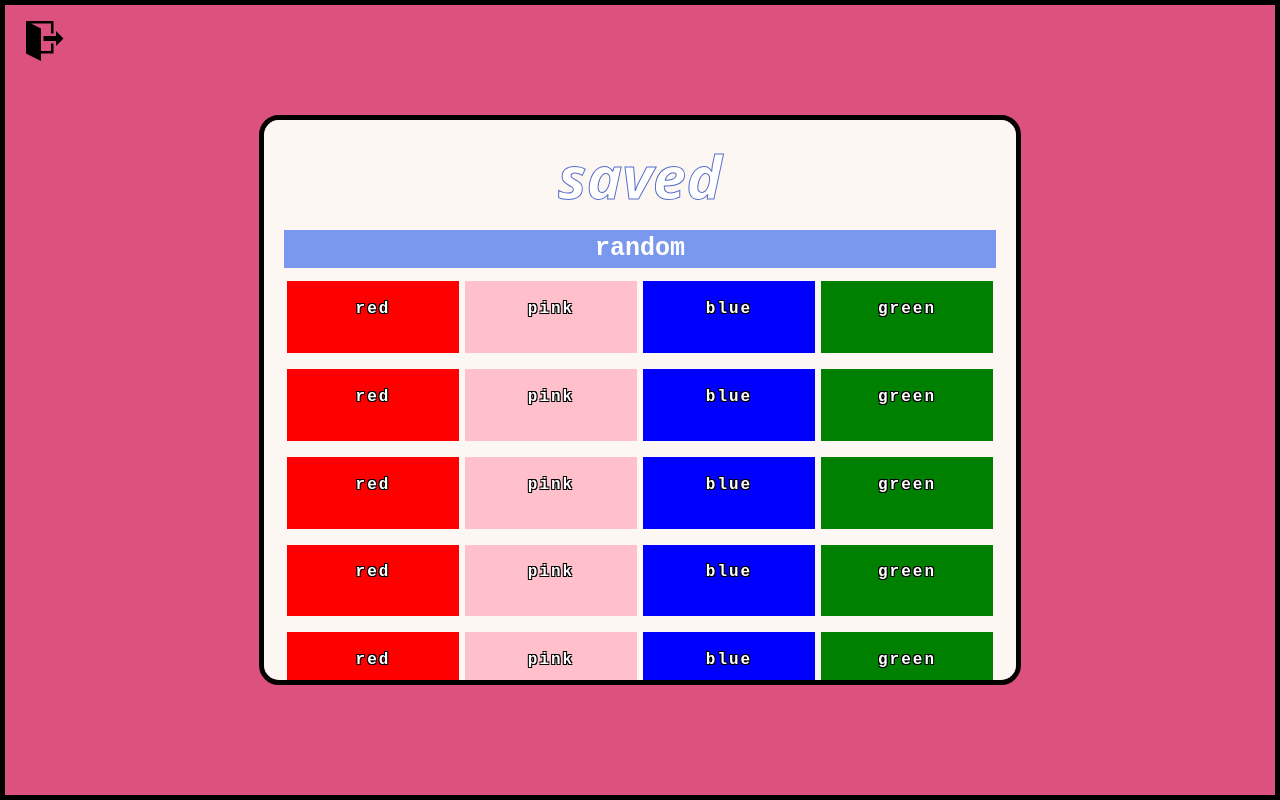
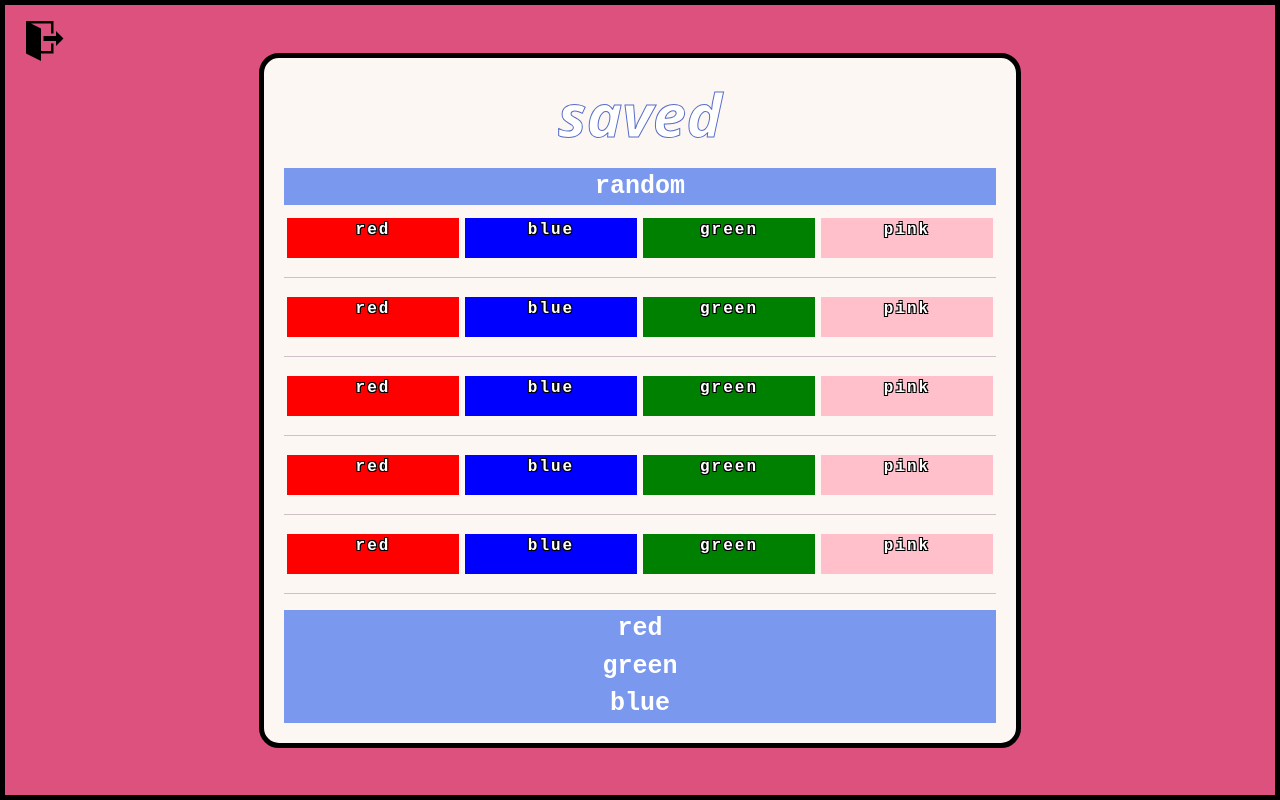
Before and after one commit to christinewang766/colour-love, a React (Vite) app: page /home/saved in a window 1280 px wide. Built offline with nearby package versions, Linux system fonts and the light colour scheme.

Commit message:
debugging axios

```diff
--- a/src/components/SimplePalette.tsx
+++ b/src/components/SimplePalette.tsx
@@ -1,5 +1,5 @@
 
-export function SimplePalette() {
+export function SimplePalette(props: { hexes: string[] }) {
 
     function SimpleSwatchBox(props: { hex: string })  {
         return (
@@ -13,10 +13,10 @@ export function SimplePalette() {
   return (
     /** container for palette */
     <div style={{background:"white", height:"15%", marginTop:"10px", display:"flex"}}>
-        <SimpleSwatchBox hex="red" />
-        <SimpleSwatchBox hex="pink" />
-        <SimpleSwatchBox hex="blue" />
-        <SimpleSwatchBox hex="green" />
+        <SimpleSwatchBox hex={props.hexes[0]}/>
+        <SimpleSwatchBox hex={props.hexes[1]} />
+        <SimpleSwatchBox hex={props.hexes[2]} />
+        <SimpleSwatchBox hex={props.hexes[3]} />
     </div>
   );
 }
--- a/src/pages/Palette.tsx
+++ b/src/pages/Palette.tsx
@@ -4,8 +4,9 @@ import { useNavigate } from "react-router-dom";
 import Swatch from "../components/Swatch";
 import { Axios } from "axios";
 import { useSelector } from "react-redux";
-import { useEffect, useState } from "react";
+import { useState } from "react";
 import { selectUser } from "../components/redux/userSlice";
+import { random } from "../components/redux/colourSlice";
 
 export function Palette() {
   const navigate = useNavigate();
@@ -18,20 +19,20 @@ export function Palette() {
   const [randomHexes, setRandomHexes] = useState("");
   const user = useSelector(selectUser);
   var currentHexes: string = randomHexes;
-  // let username = user.username;
+  let username = user.username;
 
-  // const savedRandom = () => {
-  //   Axios.post("http://localhost:3001/savedRandom", {
-  //     randomHexes: randomHexes,
-  //     username: username,
-  //   }).then((response) => {
-  //     if (response.data.message) {
-  //       // setRandomHexes(response.data.message);
-  //     } else {
-  //       // setRandomHexes(response.data[0].username);
-  //     }
-  //   });
-  // };
+  const getSavedRandom = () => {
+    Axios.post("http://localhost:3001/getSavedRandom", {
+      randomHexes: randomHexes,
+      username: username,
+    }).then((response) => {
+      if (response.data.message) {
+        setRandomHexes("");
+      } else {
+        setRandomHexes(response.data[0].randomHexes);
+      }
+    });
+  };
 
   /**
  *
@@ -113,7 +114,9 @@ export function Palette() {
               borderColor: "#E68E35",
             }}
             onClick={() => {
-              setRandomHexes(currentHexes);
+              getSavedRandom();
+              setRandomHexes(randomHexes + currentHexes);
+              console.log(randomHexes);
               navigate("/home/saved");
             }}
           >
--- a/src/pages/Saved.tsx
+++ b/src/pages/Saved.tsx
@@ -10,6 +10,25 @@ import SimplePalette from "../components/SimplePalette";
 export function Saved() {
   const navigate = useNavigate();
   const user = useSelector(selectUser);
+  const hexes: string[] = ["red", "blue", "green", "pink"];
+
+  function ShowRandomPalettes() {
+    return (
+      <div>
+        <div className={SavedStyles.category}>random</div>
+        <SimplePalette hexes={hexes} />
+        <hr style={{ color: "#481D52" }} />
+        <SimplePalette hexes={hexes} />
+        <hr style={{ color: "#481D52" }} />
+        <SimplePalette hexes={hexes} />
+        <hr style={{ color: "#481D52" }} />
+        <SimplePalette hexes={hexes} />
+        <hr style={{ color: "#481D52" }} />
+        <SimplePalette hexes={hexes} />
+        <hr style={{ color: "#481D52" }} />
+      </div>
+    );
+  }
 
   // ==========================================================================
   return (
@@ -30,21 +49,15 @@ export function Saved() {
           }}
         />
       </button>
-      <div
-        className={SavedStyles.innerFrame}
-      >
+      <div className={SavedStyles.innerFrame}>
         <h6 className={PaletteStyles.title}>
           {/* {user.username}'s */}
           saved
         </h6>
-        <div className={SavedStyles.category}>random</div>
-        <SimplePalette/>
-        <SimplePalette/>
-        <SimplePalette/>
-        <SimplePalette/>
-        <SimplePalette/>
-        <SimplePalette/>
-        <SimplePalette/>
+        <ShowRandomPalettes />
+        <div className={SavedStyles.category}>red</div>
+        <div className={SavedStyles.category}>green</div>
+        <div className={SavedStyles.category}>blue</div>
       </div>
     </div>
   );
--- a/src/styling/Saved.module.css
+++ b/src/styling/Saved.module.css
@@ -37,7 +37,7 @@
   }
 
   *::-webkit-scrollbar-thumb {
-    background-color: #7a98ed;
+    background-color: #481D52   ;
     border-radius: 20px;
     border: 3px solid white;
   }
```
